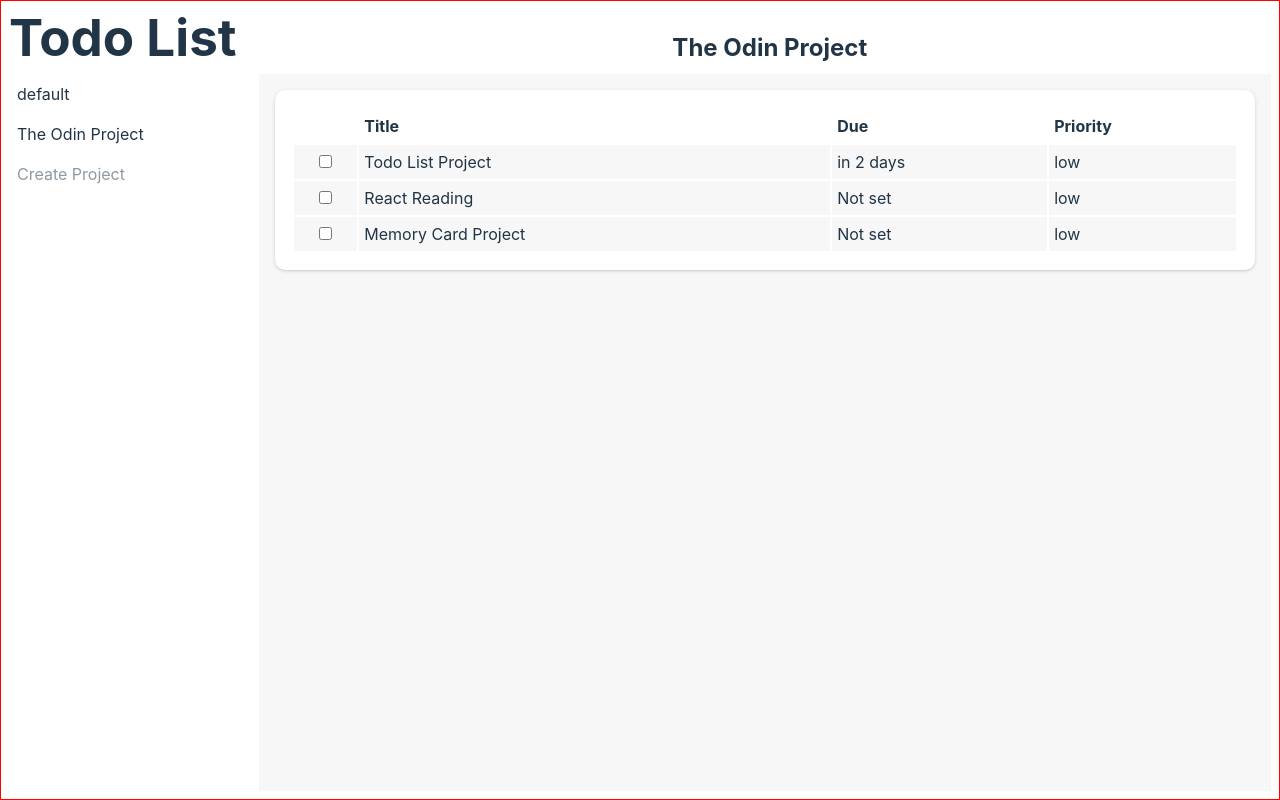
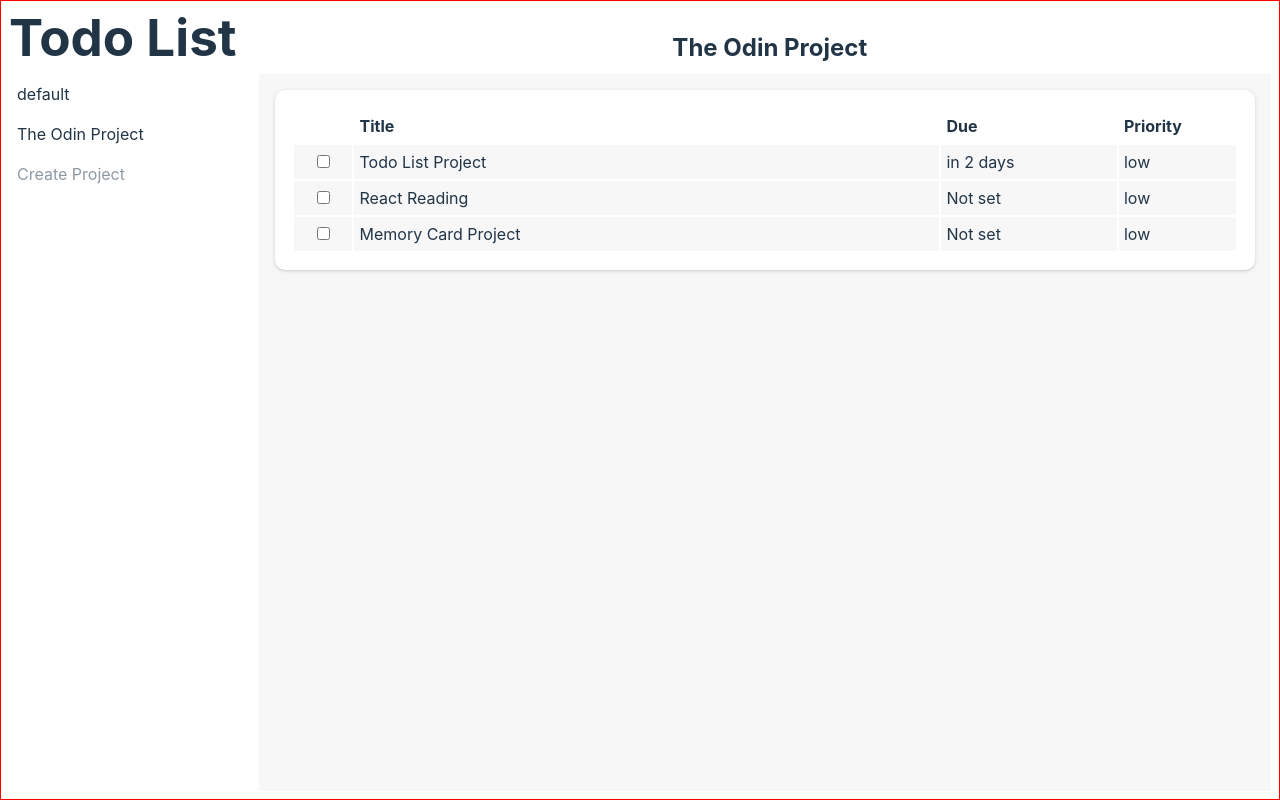
Before and after one commit to pricebenjamin/top-projects, a React (Vite) app in the folder 011-todo-list/: page / in a window 1280 px wide. Built offline with nearby package versions, Linux system fonts and the light colour scheme; the HTML template or start-up script is replaced by a standard one.

Commit message:
fix: table column widths should be constant across projects

```diff
--- a/011-todo-list/src/App/Components/TodoList/TodoList.css
+++ b/011-todo-list/src/App/Components/TodoList/TodoList.css
@@ -14,6 +14,23 @@
   padding: 1rem;
   border: 1px solid rgba(255, 255, 255, 0.1);
   border-radius: 10px;
+}
+
+/* widths do not need to add to 100% */
+.todo-list table col.status {
+  width: 5%;
+}
+
+.todo-list table col.title {
+  width: 50%;
+}
+
+.todo-list table col.due-date {
+  width: 15%;
+}
+
+.todo-list table col.priority {
+  width: 10%;
 }
 
 .todo-list table th,
--- a/011-todo-list/src/App/Components/TodoList/TodoList.tsx
+++ b/011-todo-list/src/App/Components/TodoList/TodoList.tsx
@@ -23,6 +23,13 @@ export function TodoList({ project, onTodoStatusChange }: TodoListProps) {
         <div className="is-empty">Nothing to do...</div>
       ) : (
         <table>
+          <colgroup>
+            <col span={1} className="status" />
+            <col span={1} className="title" />
+            <col span={1} className="due-date" />
+            <col span={1} className="priority" />
+          </colgroup>
+
           <thead>
             <tr>
               <th></th>
@@ -31,6 +38,7 @@ export function TodoList({ project, onTodoStatusChange }: TodoListProps) {
               <th>Priority</th>
             </tr>
           </thead>
+
           <tbody>
             {todos.map((t, idx) => (
               <tr key={idx}>
```
